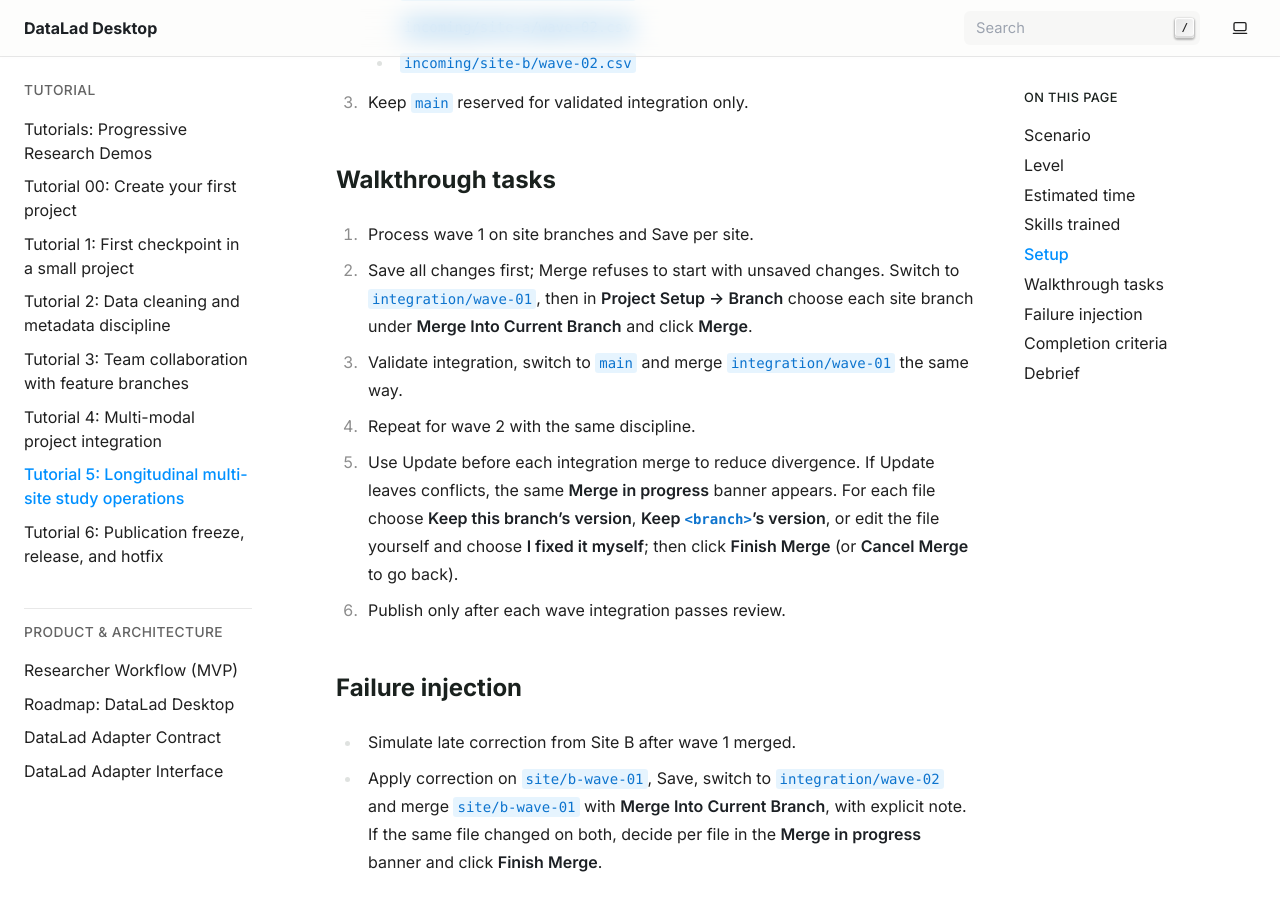
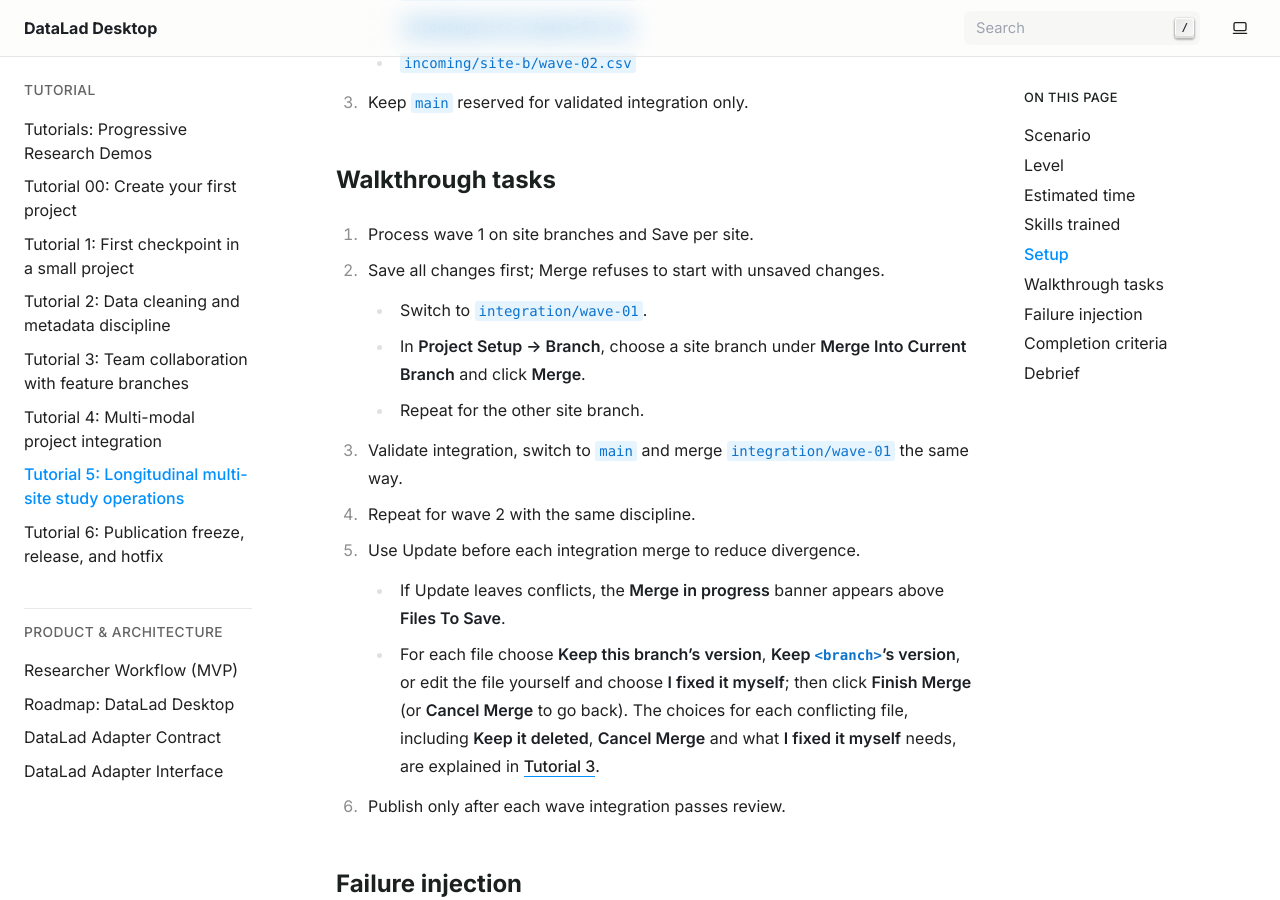
Before and after one commit to MRI-Lab-Graz/DataLad-desktop, a Sphinx documentation site: the page built from docs/tutorials/05-longitudinal-multisite.md, in a window 1280 px wide and 900 px high, scrolled down 1188 px. Built offline with Sphinx 7.4.7, drawn with Linux system fonts in a browser that asks for light colours.

Commit message:
docs: link tutorials 04-06 to the conflict choices, split long merge steps
Co-Authored-By: Claude Sonnet 5.5 <noreply@anthropic.com>

```diff
--- a/docs/tutorials/05-longitudinal-multisite.md
+++ b/docs/tutorials/05-longitudinal-multisite.md
@@ -36,10 +36,15 @@ Advanced
 ## Walkthrough tasks
 
 1. Process wave 1 on site branches and Save per site.
-2. Save all changes first; Merge refuses to start with unsaved changes. Switch to `integration/wave-01`, then in **Project Setup → Branch** choose each site branch under **Merge Into Current Branch** and click **Merge**.
+2. Save all changes first; Merge refuses to start with unsaved changes.
+   - Switch to `integration/wave-01`.
+   - In **Project Setup → Branch**, choose a site branch under **Merge Into Current Branch** and click **Merge**.
+   - Repeat for the other site branch.
 3. Validate integration, switch to `main` and merge `integration/wave-01` the same way.
 4. Repeat for wave 2 with the same discipline.
-5. Use Update before each integration merge to reduce divergence. If Update leaves conflicts, the same **Merge in progress** banner appears. For each file choose **Keep this branch's version**, **Keep `<branch>`'s version**, or edit the file yourself and choose **I fixed it myself**; then click **Finish Merge** (or **Cancel Merge** to go back).
+5. Use Update before each integration merge to reduce divergence.
+   - If Update leaves conflicts, the **Merge in progress** banner appears above **Files To Save**.
+   - For each file choose **Keep this branch's version**, **Keep `<branch>`'s version**, or edit the file yourself and choose **I fixed it myself**; then click **Finish Merge** (or **Cancel Merge** to go back). The choices for each conflicting file, including **Keep it deleted**, **Cancel Merge** and what **I fixed it myself** needs, are explained in [Tutorial 3](03-team-feature-branches.md).
 6. Publish only after each wave integration passes review.
 
 ## Failure injection
```
Also changed, not shown: docs/tutorials/04-multimodal-project.md (+4 -2 lines), docs/tutorials/06-publication-freeze-release.md (+1 -1 lines).
